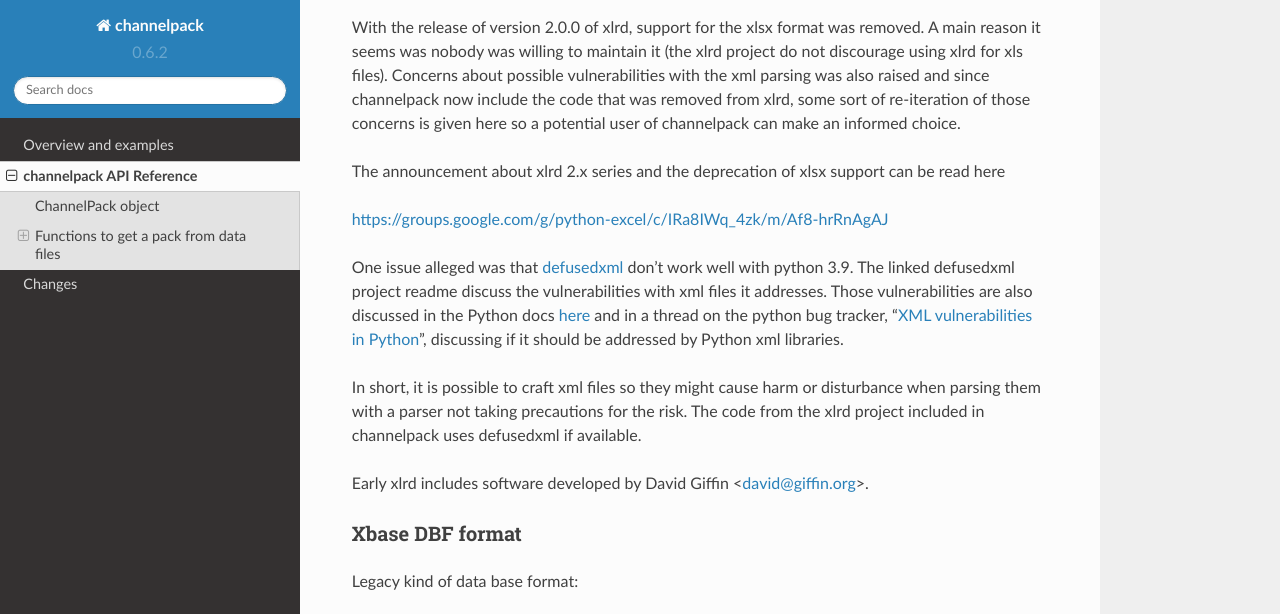
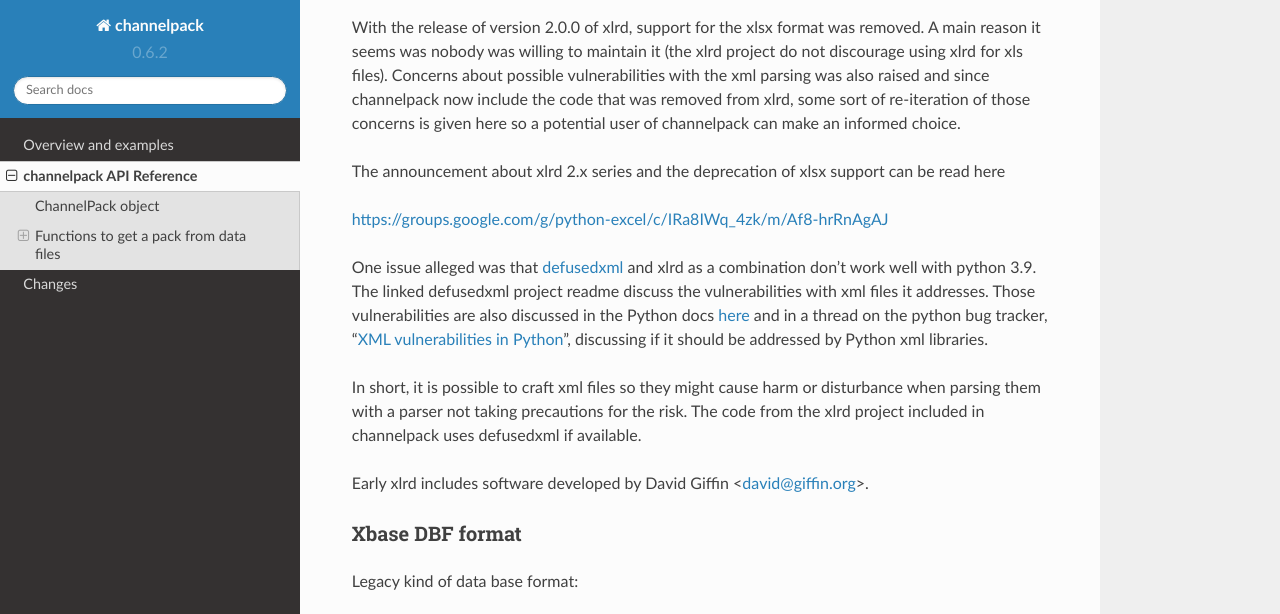
Before and after one commit to tomnor/channelpack, a Sphinx documentation site: the page built from docs/api_reference.rst, in a window 1280 px wide and 900 px high, scrolled down 1327 px, cut to the strip 0-614 px from the top of the window. Built offline with Sphinx 7.4.7 and the Read the Docs theme 2.0.0, drawn with Linux system fonts in a browser that asks for light colours.

Commit message:
Editorial clarification in docs

```diff
--- a/docs/api_reference.rst
+++ b/docs/api_reference.rst
@@ -59,12 +59,13 @@ support can be read here
 
 https://groups.google.com/g/python-excel/c/IRa8IWq_4zk/m/Af8-hrRnAgAJ
 
-One issue alleged was that `defusedxml`__ don't work well with python
-3.9. The linked defusedxml project readme discuss the vulnerabilities
-with xml files it addresses. Those vulnerabilities are also discussed
-in the Python docs `here`__ and in a thread on the python bug tracker,
-"`XML vulnerabilities in Python`__", discussing if it should be
-addressed by Python xml libraries.
+One issue alleged was that `defusedxml`__ and xlrd as a combination
+don't work well with python 3.9. The linked defusedxml project readme
+discuss the vulnerabilities with xml files it addresses. Those
+vulnerabilities are also discussed in the Python docs `here`__ and in
+a thread on the python bug tracker, "`XML vulnerabilities in
+Python`__", discussing if it should be addressed by Python xml
+libraries.
 
 __ https://pypi.org/project/defusedxml
 __ https://docs.python.org/3/library/xml.html#xml-vulnerabilities
```
